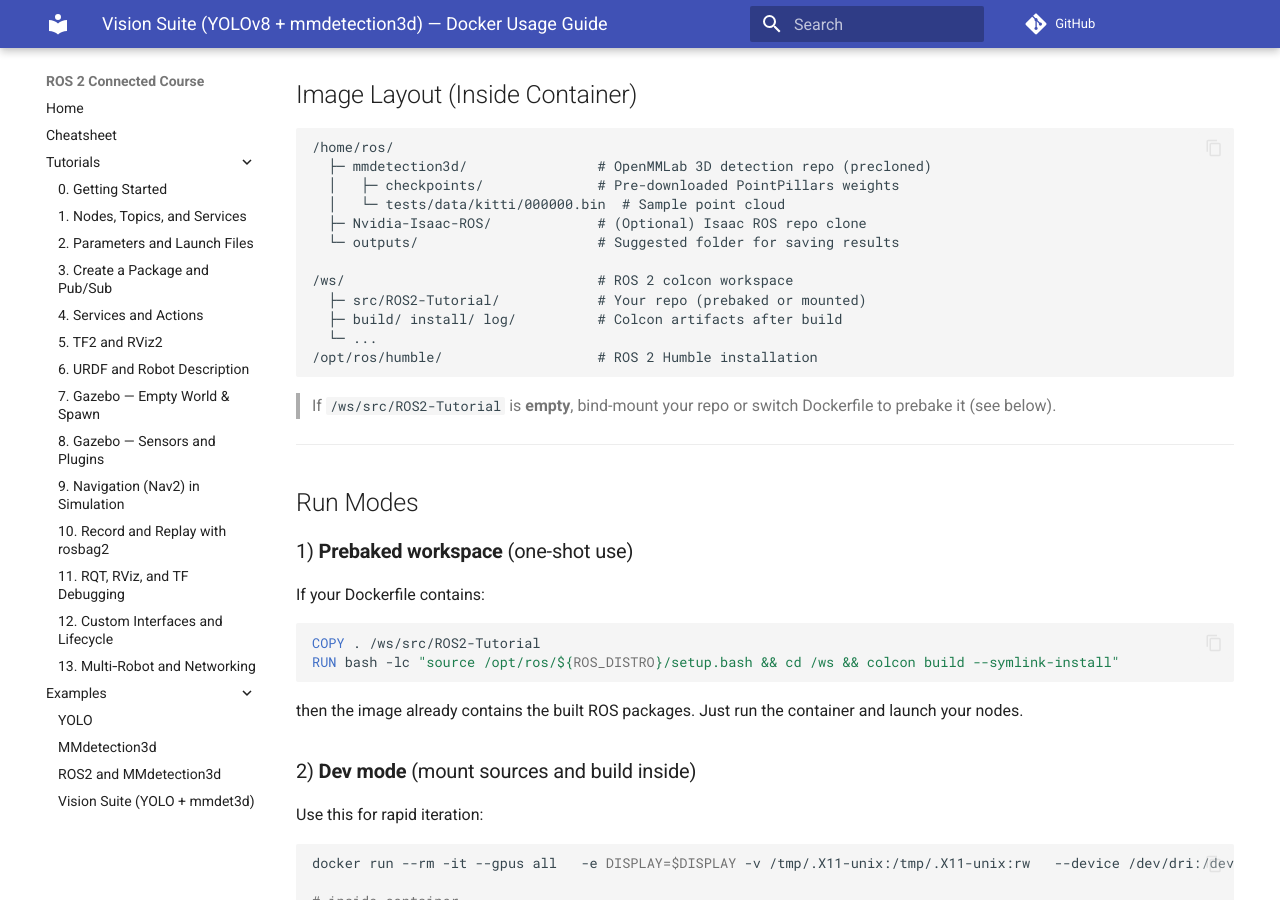
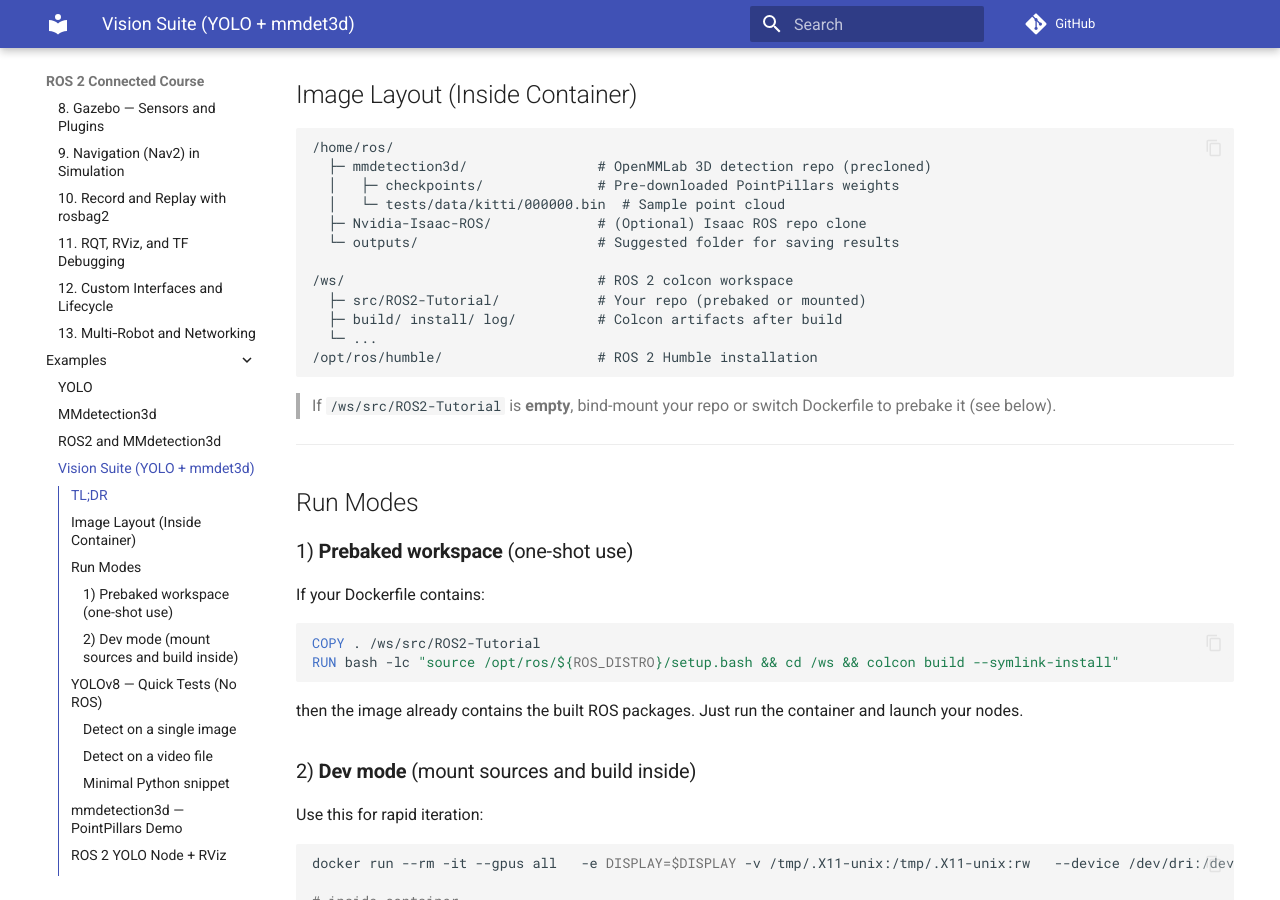
Before and after one commit to AmbarishGK/ROS2-Tutorial, an MkDocs documentation site: the page built from docs/vision_suite_guide.md, in a window 1280 px wide and 900 px high, scrolled down 565 px. Built offline with MkDocs 1.6.1 and Material for MkDocs 9.7.7, drawn with Linux system fonts in a browser that asks for light colours; comment, search, counter and statistics services are not loaded; some of the changed lines change nothing that is shown.

Commit message:
Fixed path

```diff
--- a/mkdocs.yml
+++ b/mkdocs.yml
@@ -53,7 +53,7 @@
       - YOLO: yolo_example.md
       - MMdetection3d: README_mmdetection3d.md
       - ROS2 and MMdetection3d: README_ros2_mmdetect_container.md
-      - Vision Suite (YOLO + mmdet3d): examples/vision_suite_guide.md
+      - Vision Suite (YOLO + mmdet3d): vision_suite_guide.md
 site_url: https://ambarishgk.github.io/ROS2-Tutorial/
 repo_url: https://github.com/ambarishgk/ROS2-Tutorial
 edit_uri: blob/main/docs/
```
